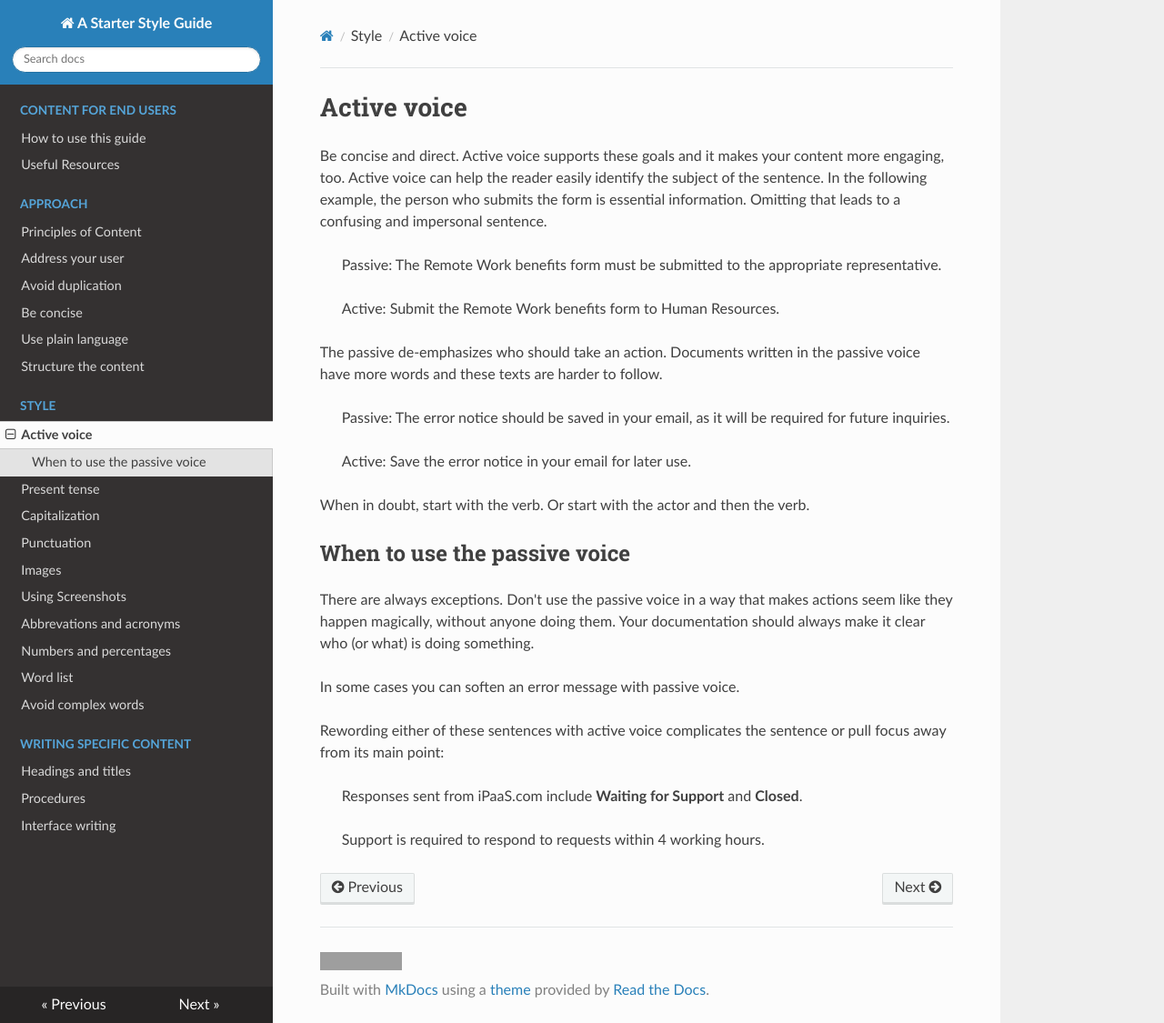
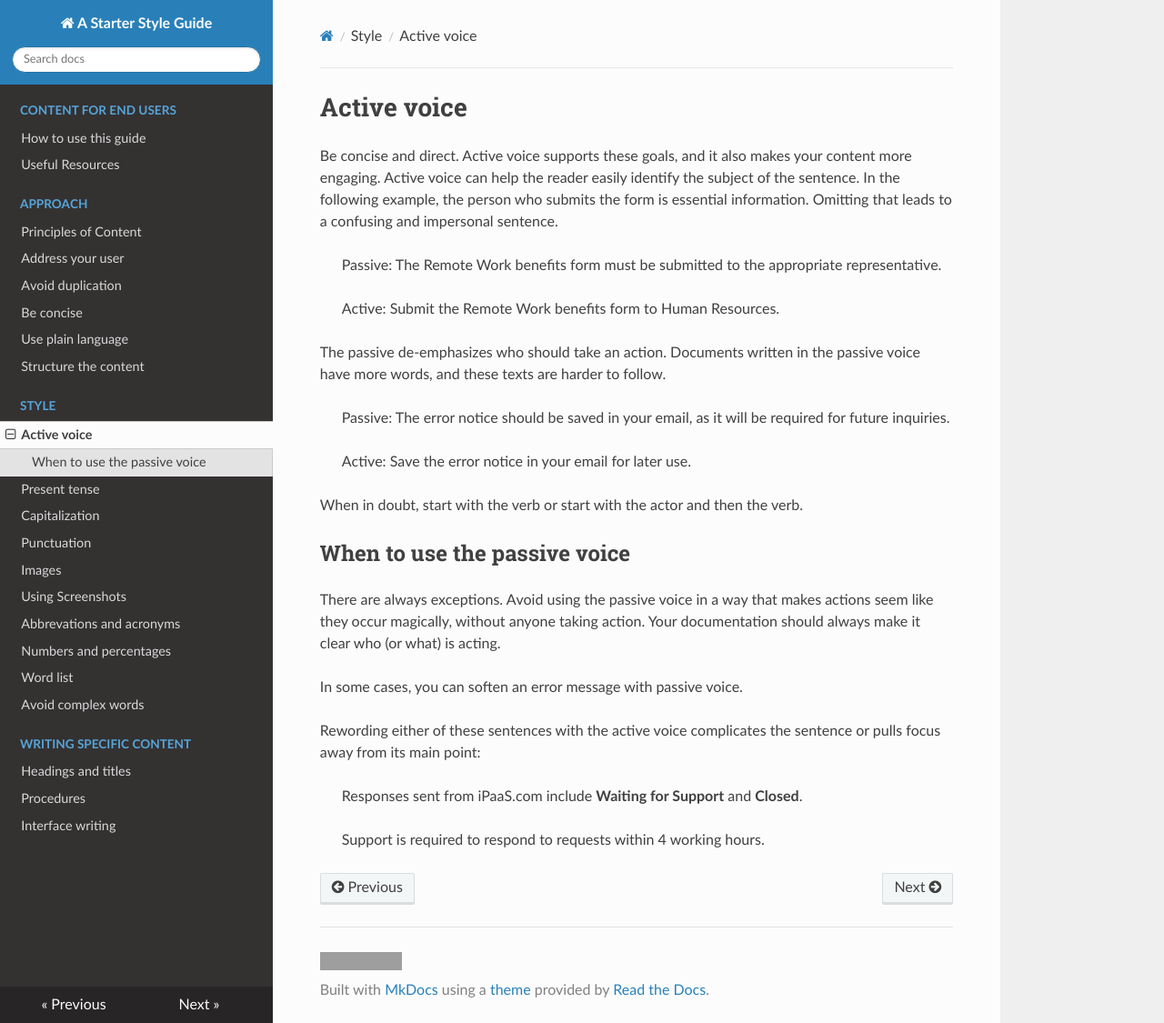
Before and after one commit to stevearrants/styleguide, an MkDocs documentation site: the page built from docs/activevoice.md, in a window 1280 px wide and 1125 px high. Shown: the whole window at 91% size. Built offline with MkDocs 1.6.1, drawn with Linux system fonts in a browser that asks for light colours; nearby versions of some CDN libraries; grey boxes are pictures that could not be loaded.

Commit message:
Update activevoice.md

```diff
--- a/docs/activevoice.md
+++ b/docs/activevoice.md
@@ -1,38 +1,28 @@
 # Active voice
 
-Be concise and direct. Active voice supports these goals and it makes your
-content more engaging, too. Active voice can help the reader
-easily identify the subject of the sentence. In the following
-example, the person who submits the form is essential information.
-Omitting that leads to a confusing and impersonal sentence.
+Be concise and direct. Active voice supports these goals, and it also makes your content more engaging. Active voice can help the reader
+easily identify the subject of the sentence. In the following example, the person who submits the form is essential information. Omitting that leads to a confusing and impersonal sentence.
 
-> Passive: The Remote Work benefits form must be submitted to the appropriate
-> representative.
+> Passive: The Remote Work benefits form must be submitted to the appropriate representative.
 
 > Active: Submit the Remote Work benefits form to Human Resources.
 
-The passive de-emphasizes who should take an action. Documents written
-in the passive voice have more words and these texts are harder to
+The passive de-emphasizes who should take an action. Documents written in the passive voice have more words, and these texts are harder to
 follow.
 
-> Passive: The error notice should be saved in your email, as it will be
-> required for future inquiries.
+> Passive: The error notice should be saved in your email, as it will be required for future inquiries.
 >
 > Active: Save the error notice in your email for later use.
 
-When in doubt, start with the verb. Or start with the actor and then the verb.
+When in doubt, start with the verb or start with the actor and then the verb.
 
 ## When to use the passive voice
 
-There are always exceptions. Don't use the passive voice in a way that
-makes actions seem like they happen magically, without anyone doing them. Your
-documentation should always make it clear who (or what) is doing
-something.
+There are always exceptions. Avoid using the passive voice in a way that makes actions seem like they occur magically, without anyone taking action. Your documentation should always make it clear who (or what) is acting.
 
-In some cases you can soften an error message with passive voice.
+In some cases, you can soften an error message with passive voice.
 
-Rewording either of these sentences with active voice
-complicates the sentence or pull focus away from its main point:
+Rewording either of these sentences with the active voice complicates the sentence or pulls focus away from its main point:
 
 > Responses sent from iPaaS.com include **Waiting for Support** and **Closed**.
 >
```
